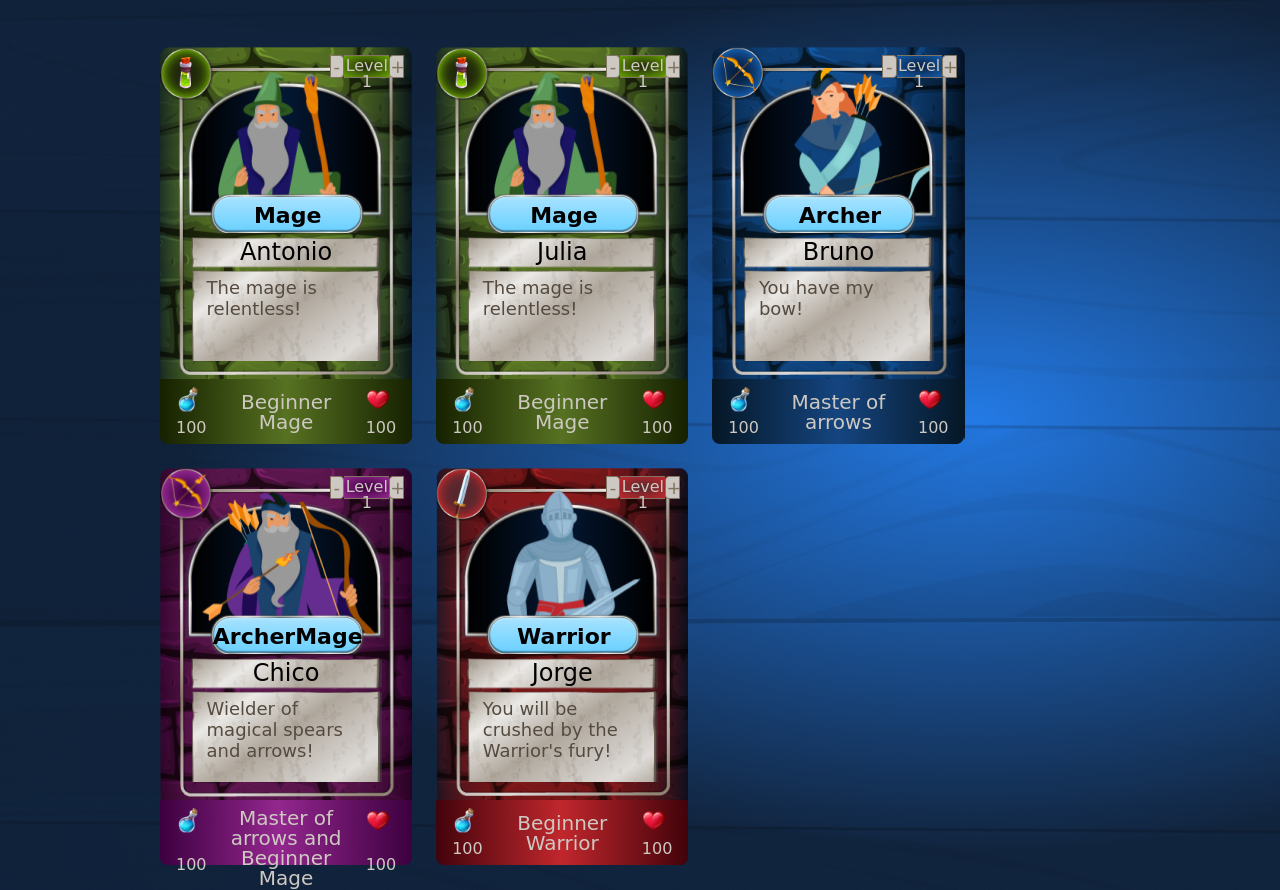
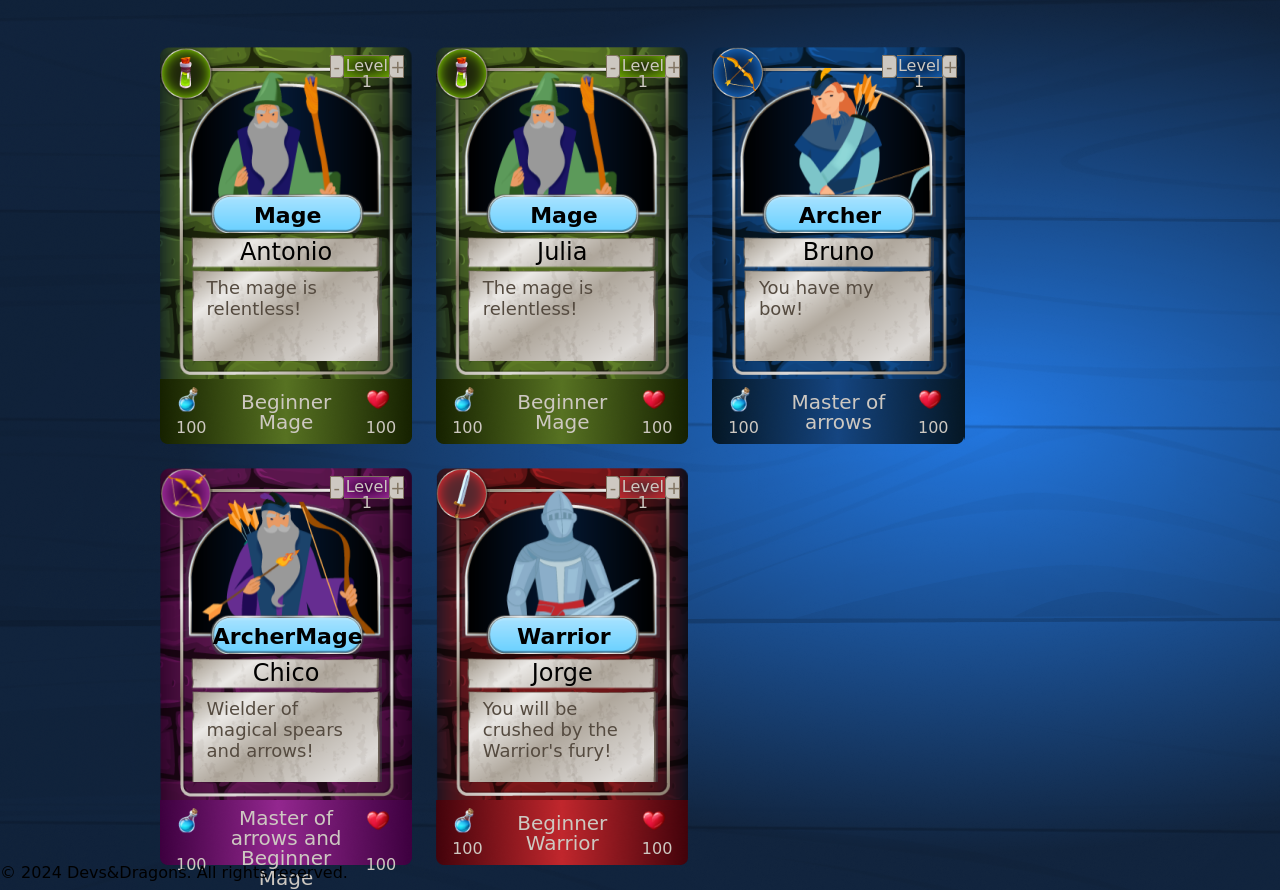
Before and after one commit to vicmazzola/dev-dragons, a plain HTML site: page index.html in a window 1280 px wide. Shown: the part 121-1011 px from the top of the page. Drawn offline with Linux system fonts and the light colour scheme; a web font is replaced by a local one.

Commit message:
add footer

```diff
--- a/index.html
+++ b/index.html
@@ -16,6 +16,7 @@
 </head>
 
 <body>
+    <!-- Header -->
     <header>
         <h1 class="title"><img src="./src/assets/img/logo.png" alt="Devs&Dragons logo"></h1>
         <button class="duel-button">Duel!</button>
@@ -30,6 +31,13 @@
         <button class="modal-close-button" id="close-button"><i class="fa fa-times"></i></button>
     </div>
 
+    <!-- Footer -->
+    <footer class="site-footer">
+        <div class="container">
+            <p>&copy; 2024 Devs&Dragons. All rights reserved.</p>
+        </div>
+    </footer>
+
     <script type="module" src="./src/index.js"></script>
 </body>
 
```
